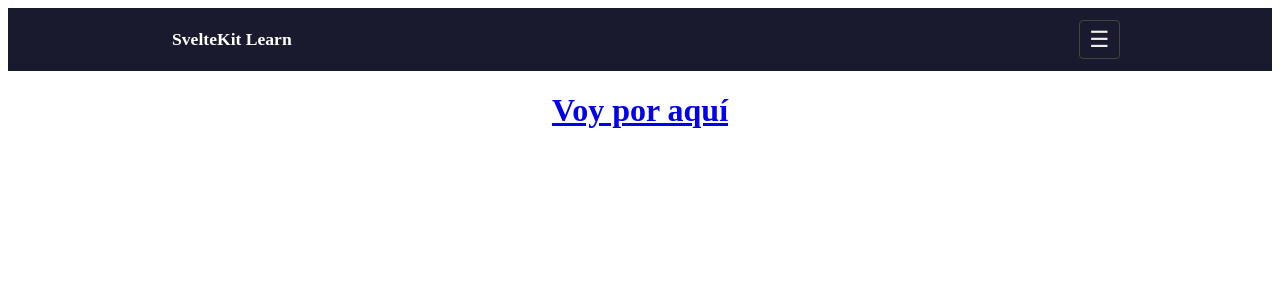
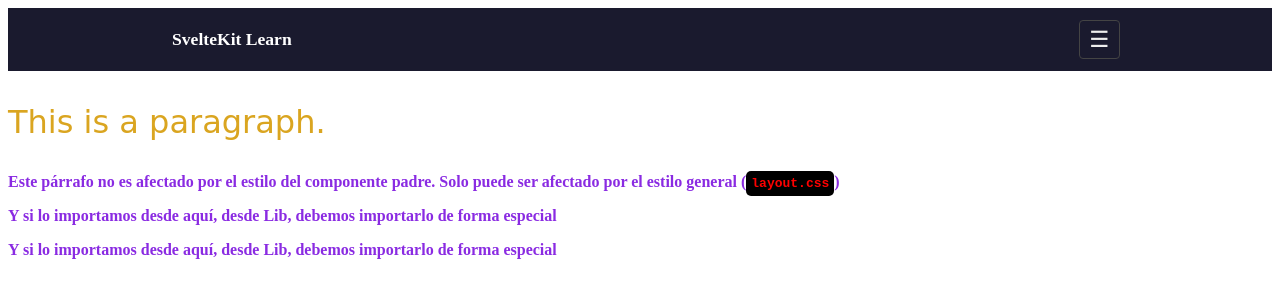
Before and after one commit to rubenalarcongalvez/svelte-sveltekit-learn, a SvelteKit app: page /svelte/2.ComponentesDentroDeComponentes in a window 1280 px wide. Shown: the top 300 px of the page. Built offline with nearby package versions, Linux system fonts and the light colour scheme.

Commit message:
Componentes dentro de componentes

```diff
--- /dev/null
+++ b/src/lib/components/ComponenteLib.svelte
@@ -0,0 +1 @@
+<p class="ejemplo-style-global">Y si lo importamos desde aquí, desde Lib, debemos importarlo de forma especial</p>
--- a/src/routes/layout.css
+++ b/src/routes/layout.css
@@ -1,2 +1,14 @@
 @import 'tailwindcss/theme';
 @import 'tailwindcss/utilities';
+
+.ejemplo-style-global {
+  color: blueviolet;
+  font-weight: bold;
+
+  code {
+    padding: 5px;
+    background-color: black;
+    border-radius: 5px;
+    color: red;
+  }
+}
--- a/src/routes/svelte/1.Componente/+page.svelte
+++ b/src/routes/svelte/1.Componente/+page.svelte
@@ -1,3 +1,5 @@
+<!-- IMPORTANT: Para declarar un componente como ruta, debemos poner en su nombre +page.svelte, Dentro de una carpeta con el nombre del componente -->
+
 <!-- Podemos separar el ts, de esta forma -->
 <script lang="ts">
   /* IMPORTANT: De esta forma podemos enlazar las imágenes, que deben estar en la carpeta static, ya que es la ruta por defecto */
--- a/src/routes/svelte/2.ComponentesDentroDeComponentes/+page.svelte
+++ b/src/routes/svelte/2.ComponentesDentroDeComponentes/+page.svelte
@@ -1 +1,19 @@
-<h1 class="text-center"><a href="https://svelte.dev/tutorial/svelte/nested-components">Voy por aquí</a></h1>
+<script lang='ts'>
+	import ComponenteLib from '$lib/components/ComponenteLib.svelte'; // IMPORTANT: Para importar desde libreria, debemos poner $lib antes de la ruta (aunque se autoimporta solo normalmente todo si lo usamos)
+	import OtroComponente from './OtroComponente.svelte'; // Importamos componentes normales de esta manera
+</script>
+
+<style>
+	p {
+		color: goldenrod;
+		font-family: 'Comic Sans MS', cursive;
+		font-size: 2em;
+	}
+</style>
+
+<p>This is a paragraph.</p>
+<!-- IMPORTANT: Los componentes siempre, los nombres deben ser la primera en mayúsculas -->
+<OtroComponente/>
+<ComponenteLib/>
+<!-- Podemos declarar los componentes como queramos, tanto de forma corta como larga -->
+<ComponenteLib></ComponenteLib>
--- /dev/null
+++ b/src/routes/svelte/2.ComponentesDentroDeComponentes/OtroComponente.svelte
@@ -0,0 +1 @@
+<p class="ejemplo-style-global">Este párrafo no es afectado por el estilo del componente padre. Solo puede ser afectado por el estilo general (<code>layout.css</code>)</p>
--- /dev/null
+++ b/src/routes/svelte/3.HTMLTags/+page.svelte
@@ -0,0 +1 @@
+<a href="https://svelte.dev/tutorial/svelte/html-tags">Voy por aquí</a>
```
